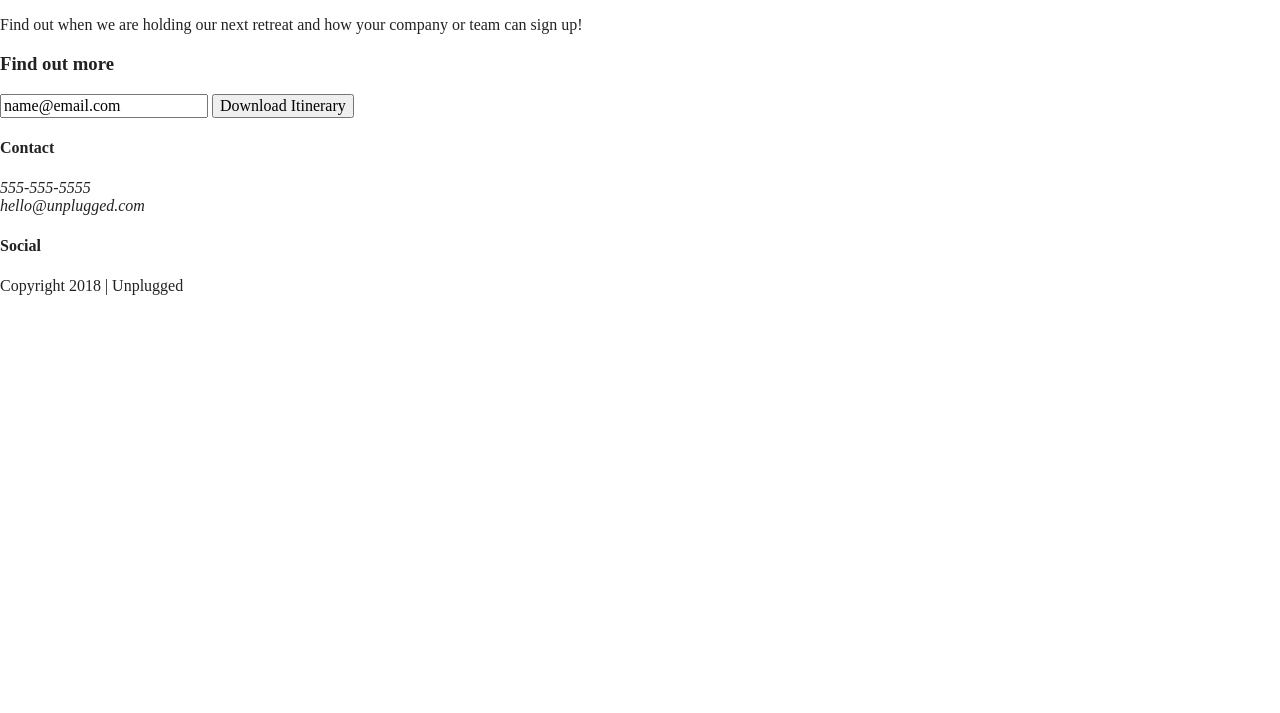
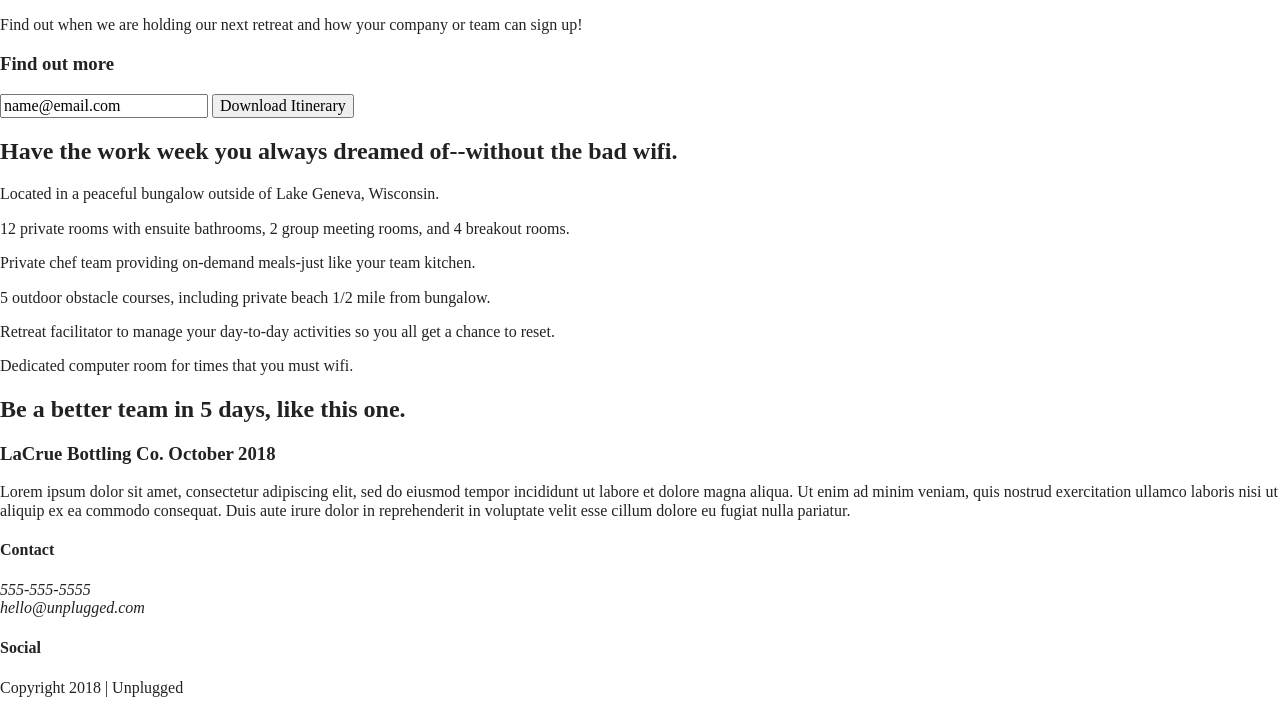
Before and after one commit to amanda-laughlin/unplugged-website, a website built with Parcel: page index.html in a window 1280 px wide. Shown: the part 176-889 px from the top of the page. Before the commit the page ends 800 px from the top, so only its background shows below. Built offline with nearby package versions, Linux system fonts and the light colour scheme.

Commit message:
Added all class names to homepage html

```diff
--- a/index.html
+++ b/index.html
@@ -42,6 +42,7 @@
       </nav>
     </div>
   </header>
+
   <main>
 
 
@@ -67,6 +68,56 @@
       </div>
       <!--aside content wrapper ends-->
     </aside>
+
+    <section class="features">
+      <div class="content wrapper">
+        <h2>Have the work week you always dreamed of--without the bad wifi.</h2>
+        <div class="features-items">
+        <article>
+          <p class="fontawesome-icon"></p>
+          <p class="features-item-description"> Located in a peaceful bungalow outside of Lake Geneva, Wisconsin.</p>
+        </article>
+        <article>
+          <p class="fontawesome-icon"></p>
+          <p class="features-item-description">12 private rooms with ensuite bathrooms, 2 group meeting rooms, and 4
+            breakout rooms.</p>
+        </article>
+        <article>
+          <p class="fontawesome-icon"></p>
+          <p class="features-item-description">Private chef team providing on-demand meals-just like your team kitchen.
+          </p>
+        </article>
+        <article>
+          <p class="fontawesome-icon"></p>
+          <p class="features-item-description">5 outdoor obstacle courses, including private beach 1/2 mile from
+            bungalow.</p>
+        </article>
+        <article>
+          <p class="fontawesome-icon"></p>
+          <p class="features-item-description">Retreat facilitator to manage your day-to-day activities so you all get a
+            chance to reset.</p>
+        </article>
+        <article>
+          <p class="fontawesome-icon"></p>
+          <p class="features-item-description">Dedicated computer room for times that you must wifi.</p>
+        </article>
+      </div>
+      </div>
+    </section>
+    <section class="reviews">
+      <div class="content-wrapper">
+        <h2>Be a better team in 5 days, like this one.</h2>
+        <article>
+          <div>
+            <h3>LaCrue Bottling Co. October 2018</h3>
+            <p>
+              Lorem ipsum dolor sit amet, consectetur adipiscing elit, sed do eiusmod tempor incididunt ut labore et dolore magna aliqua. Ut enim ad minim veniam, quis nostrud exercitation ullamco laboris nisi ut aliquip ex ea commodo consequat. Duis aute irure dolor
+              in reprehenderit in voluptate velit esse cillum dolore eu fugiat nulla pariatur.
+            </p>
+          </div>
+        </article>
+      </div>
+    </section>
 
   </main>
   <!--main wrapper-->
```
